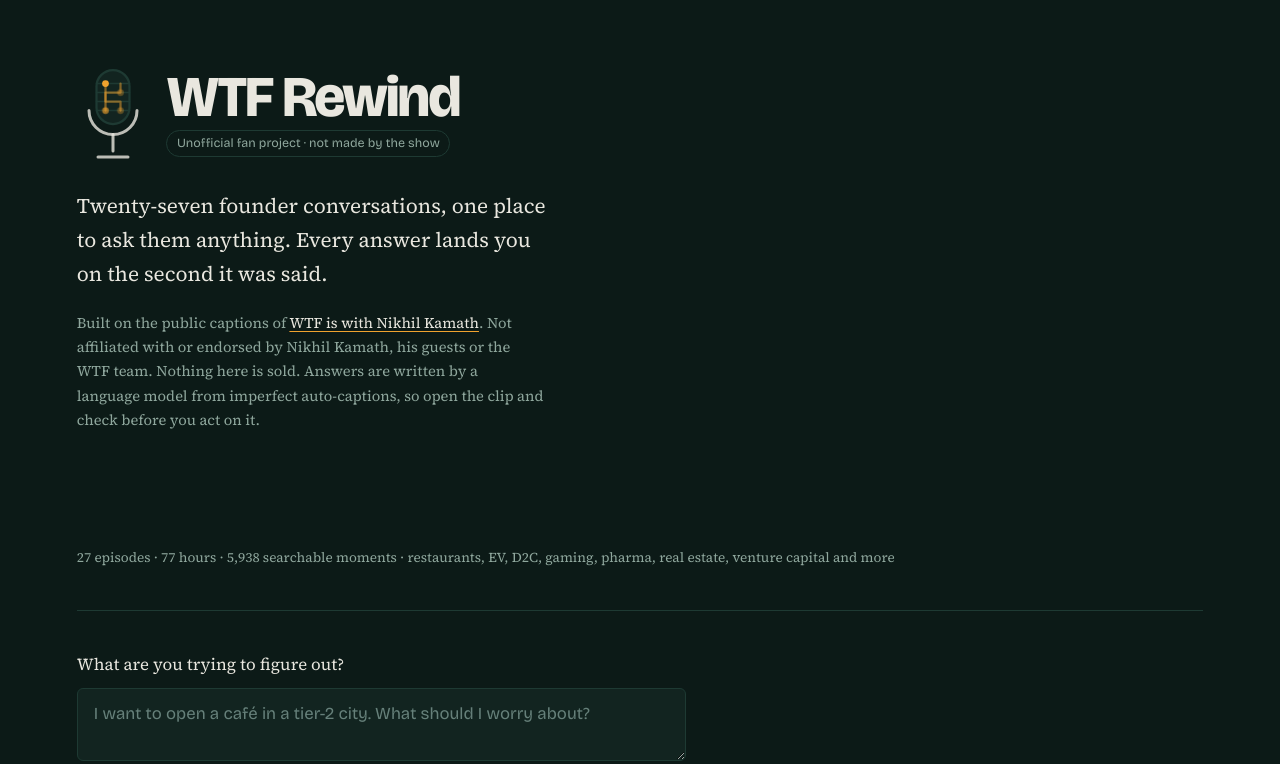
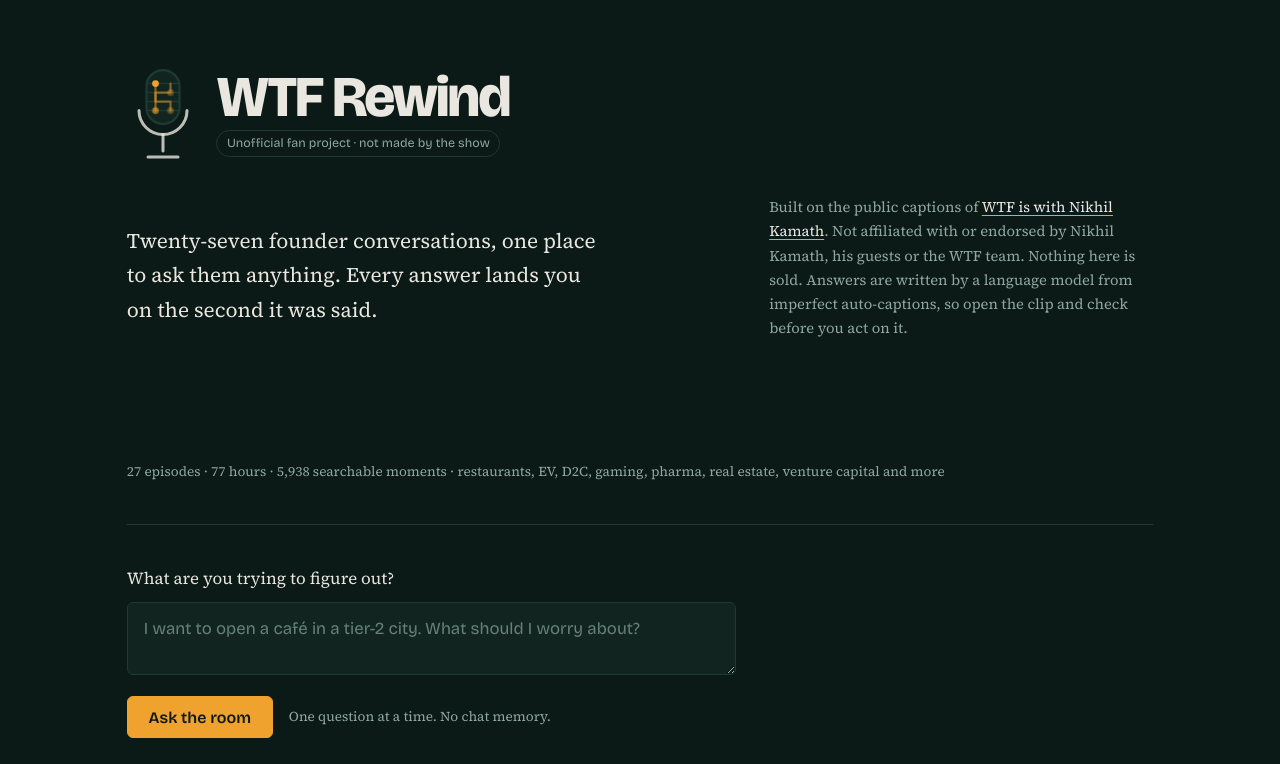
Before and after one commit to aarshbharat/WTF-RAG, a plain HTML site: page web/index.html in a window 1280 px wide. Shown: the top 764 px of the page. Drawn offline with nearby package versions, Linux system fonts and the light colour scheme; no server answers.

Commit message:
UI changes

```diff
--- a/web/style.css
+++ b/web/style.css
@@ -10,7 +10,7 @@
 *{box-sizing:border-box}
 html{-webkit-text-size-adjust:100%}
 body{
-  margin:0; background:var(--bg); color:var(--text);
+  margin:0 auto; max-width:1180px; background:var(--bg); color:var(--text);
   font-family:"Source Serif 4",Georgia,serif; font-size:18px; line-height:1.65;
   padding:0 6vw 5rem;
 }
@@ -20,6 +20,14 @@
 :focus-visible{outline:2px solid var(--cue); outline-offset:3px}
 
 .masthead{max-width:var(--measure); padding:4rem 0 2rem}
+@media (min-width:940px){
+  .masthead{max-width:none; display:grid; gap:0 3.5rem; align-items:end;
+            grid-template-columns:minmax(0,1fr) minmax(280px,24rem)}
+  .lockup{grid-column:1 / -1; margin-bottom:2rem}
+  .standfirst{margin:0; font-size:1.55rem}
+  .provenance{margin:0; padding-bottom:.35rem}
+}
+
 .lockup{display:flex; align-items:center; gap:1.1rem}
 .brainmark{width:clamp(52px,10vw,72px); height:auto; flex:none}
 .brainmark .body{fill:var(--panel); stroke:var(--edge); stroke-width:3}
```
Also changed, not shown: 1 other file.
